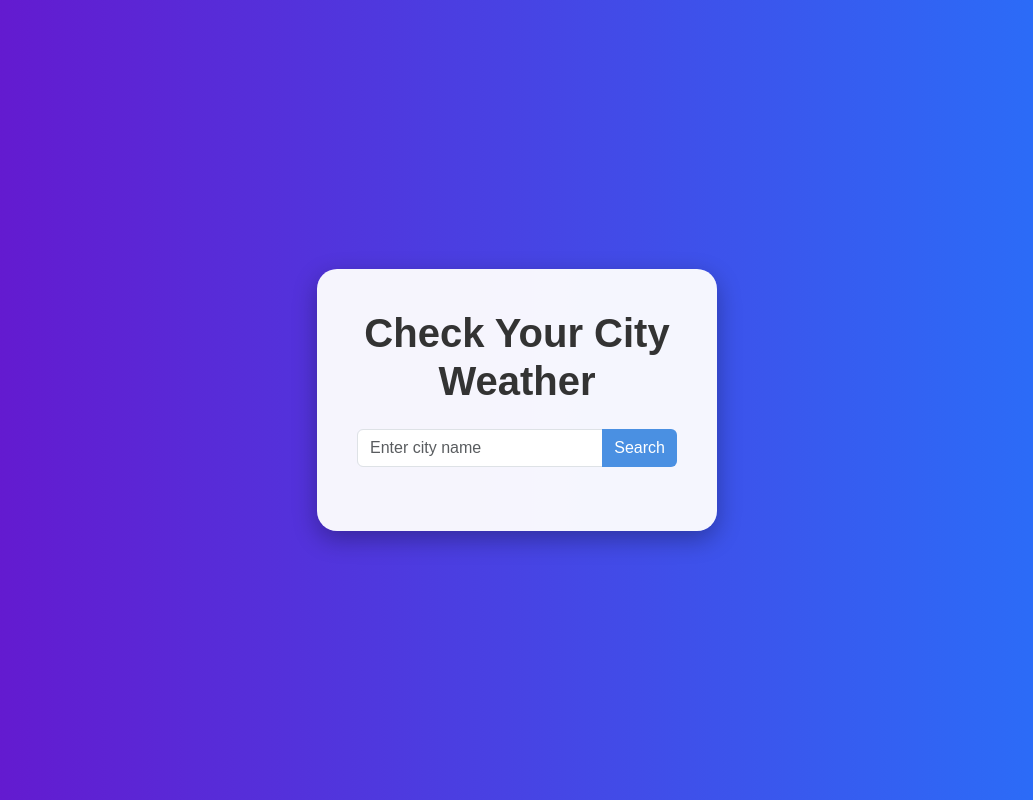
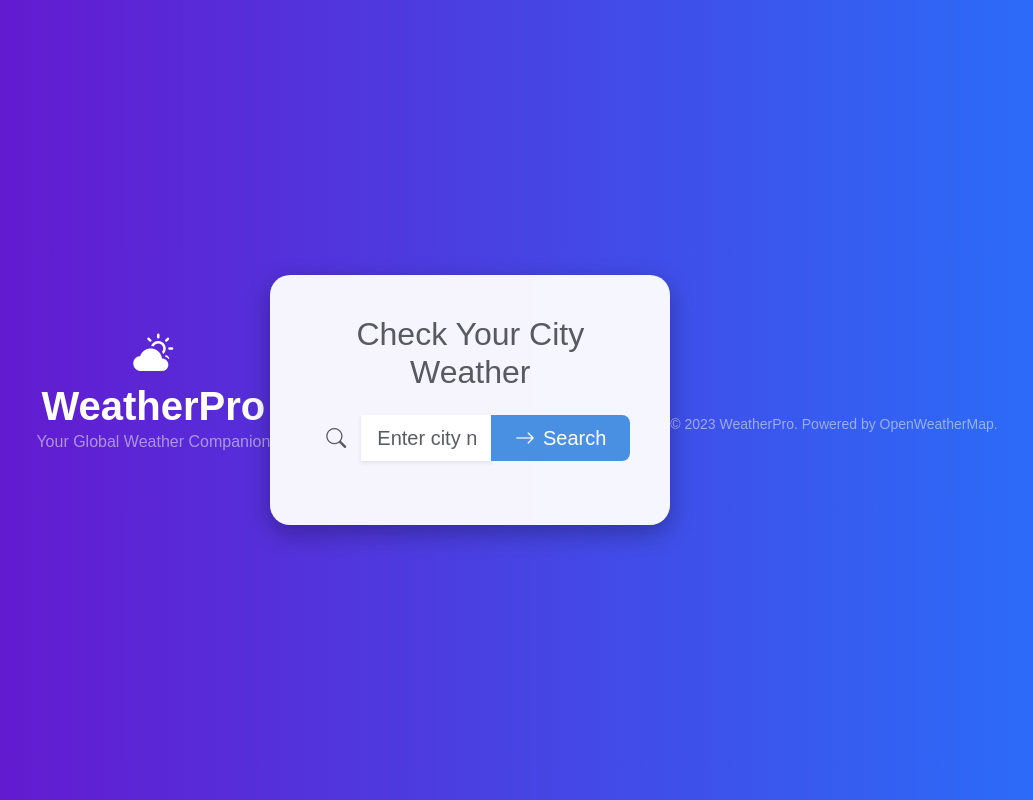
Before and after one commit to Sharatpsd/Django-Weather-App, a Django app: page / in a window 1280 px wide. Shown: the whole page, without its empty margins (123-1156 px from the left). Run offline with Django 4.2, Linux system fonts and the light colour scheme.

Commit message:
Update index.html

```diff
--- a/myapp/templates/myapp/index.html
+++ b/myapp/templates/myapp/index.html
@@ -6,35 +6,69 @@
     <meta name="viewport" content="width=device-width, initial-scale=1.0">
     <title>Professional Weather App</title>
 
-    <!-- Bootstrap -->
+    <!-- Bootstrap CSS -->
     <link href="https://cdn.jsdelivr.net/npm/bootstrap@5.3.2/dist/css/bootstrap.min.css" rel="stylesheet">
+    <!-- Bootstrap Icons for modern icons -->
+    <link href="https://cdn.jsdelivr.net/npm/bootstrap-icons@1.11.0/font/bootstrap-icons.css" rel="stylesheet">
+    <!-- Google Fonts for a clean, modern typeface -->
+    <link href="https://fonts.googleapis.com/css2?family=Poppins:wght@300;400;600;700&display=swap" rel="stylesheet">
 
     <!-- Custom CSS -->
     <link rel="stylesheet" href="{% static 'myapp/style.css' %}">
 </head>
 <body>
     <div class="main-container">
-        <div class="weather-box text-center">
-            <h1 class="mb-4">Check Your City Weather</h1>
+        <!-- Header with app title and icon -->
+        <div class="app-header text-center mb-4 animate-fade-in">
+            <i class="bi bi-cloud-sun-fill fs-1 text-white mb-2"></i>
+            <h1 class="mb-0 text-white fw-bold">WeatherPro</h1>
+            <p class="text-white-50 mb-0">Your Global Weather Companion</p>
+        </div>
+
+        <div class="weather-box text-center animate-slide-up">
+            <h2 class="mb-4 text-muted">Check Your City Weather</h2>
 
             <form method="POST" class="mb-4">
                 {% csrf_token %}
-                <div class="input-group">
-                    <input type="text" name="city" class="form-control" placeholder="Enter city name" required>
-                    <button class="btn btn-primary" type="submit">Search</button>
+                <div class="input-group input-group-lg">
+                    <span class="input-group-text bg-transparent border-0">
+                        <i class="bi bi-search text-muted"></i>
+                    </span>
+                    <input type="text" name="city" class="form-control border-0 shadow-sm" placeholder="Enter city name (e.g., London)" required>
+                    <button class="btn btn-primary btn-lg px-4" type="submit">
+                        <i class="bi bi-arrow-right me-2"></i>Search
+                    </button>
                 </div>
             </form>
 
             {% if weather %}
-            <div class="weather-info mt-4">
-                <h2>{{ weather.city }}</h2>
-                <p class="fs-4">{{ weather.temperature }} °C</p>
-                <p class="text-capitalize">{{ weather.description }}</p>
-                <img src="http://openweathermap.org/img/w/{{ weather.icon }}.png" alt="Weather Icon">
-                <p class="mt-2"><small>{{ current_time }}</small></p>
+            <!-- Weather Info Card -->
+            <div class="weather-card mt-4 animate-fade-in-delay">
+                <div class="card border-0 shadow-lg">
+                    <div class="card-body p-4">
+                        <div class="row align-items-center">
+                            <div class="col-md-4 text-center">
+                                <img src="http://openweathermap.org/img/w/{{ weather.icon }}.png" alt="Weather Icon" class="img-fluid weather-icon animate-bounce">
+                            </div>
+                            <div class="col-md-8">
+                                <h3 class="card-title fw-bold text-primary mb-2">{{ weather.city }}</h3>
+                                <h1 class="display-4 fw-bold text-dark mb-1">{{ weather.temperature }}°C</h1>
+                                <p class="lead text-capitalize text-muted mb-2">{{ weather.description }}</p>
+                                <p class="text-muted small">
+                                    <i class="bi bi-clock me-1"></i>Updated: {{ current_time }}
+                                </p>
+                            </div>
+                        </div>
+                    </div>
+                </div>
             </div>
             {% endif %}
         </div>
+
+        <!-- Subtle Footer -->
+        <footer class="app-footer mt-5 text-center animate-fade-in">
+            <p class="text-white-50 mb-0 small">&copy; 2023 WeatherPro. Powered by OpenWeatherMap.</p>
+        </footer>
     </div>
 
     <!-- Bootstrap JS -->
```
